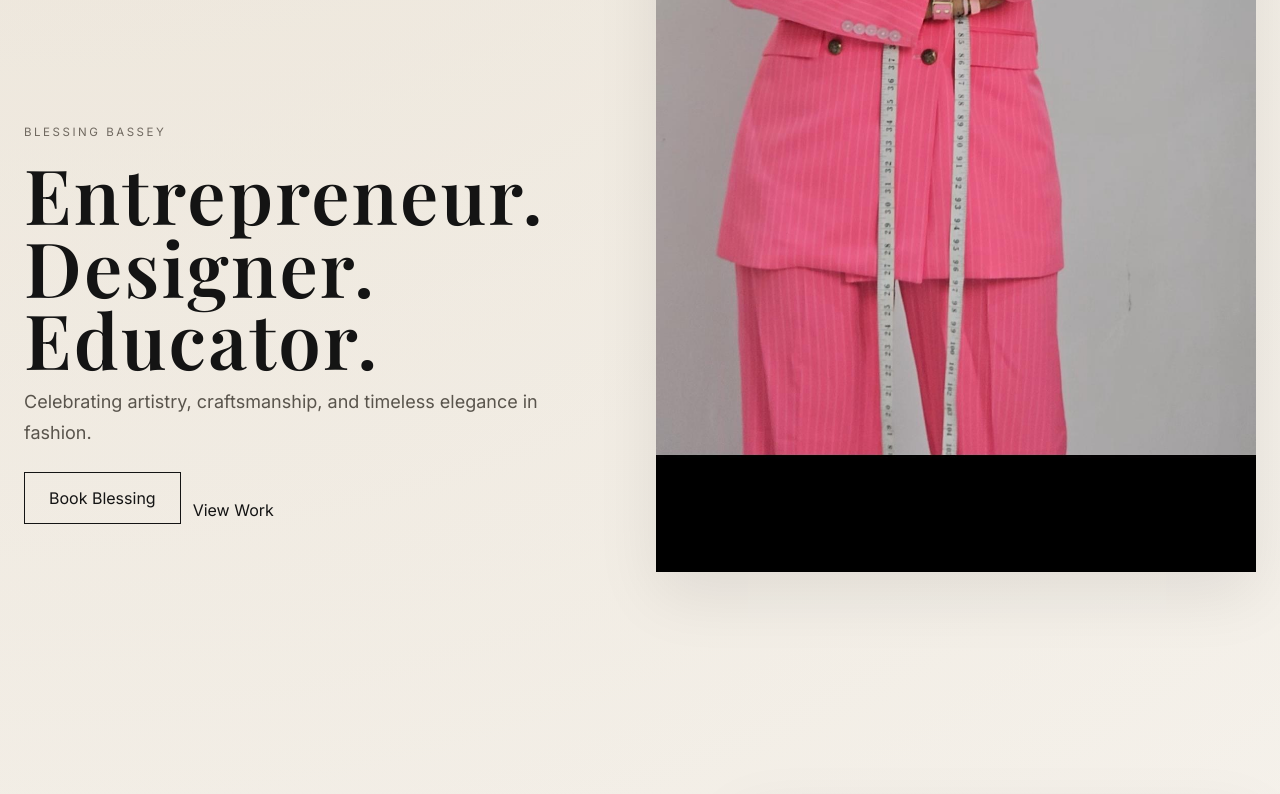
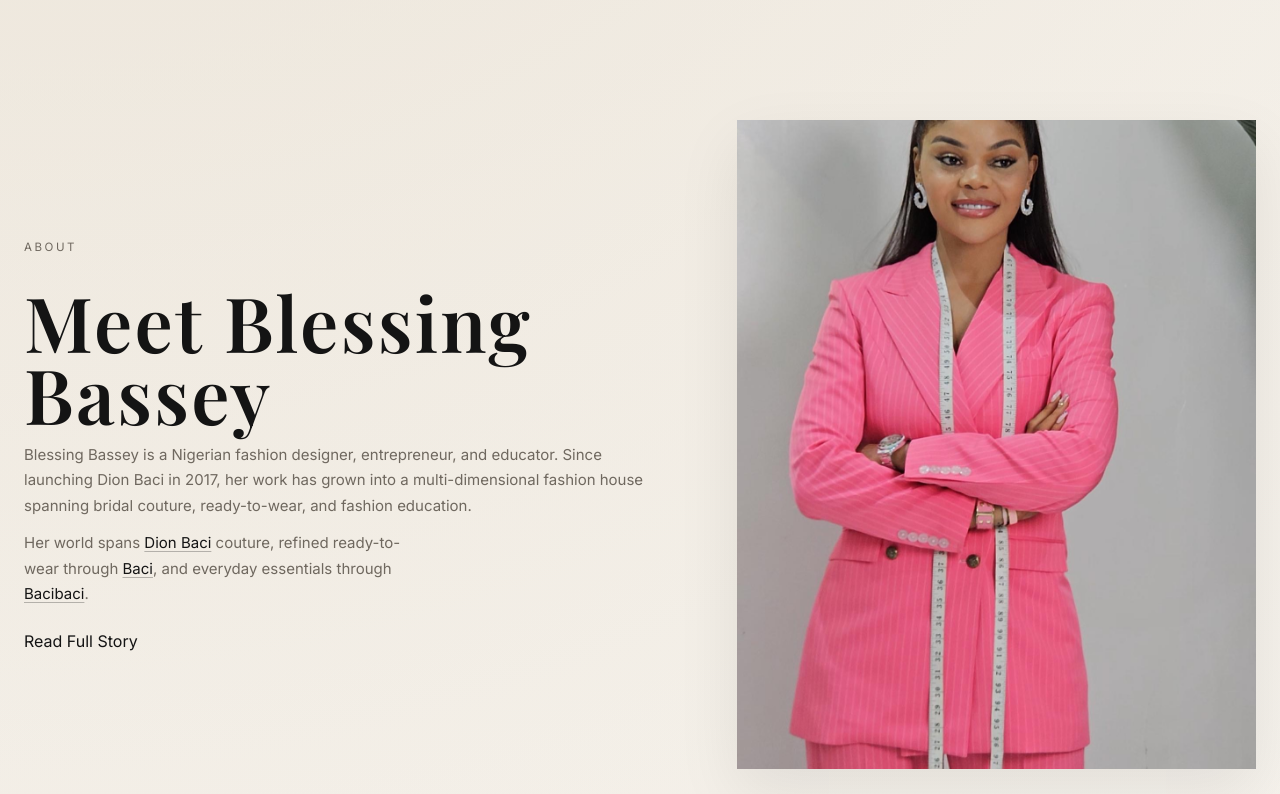
Before and after one commit to winnerbanjo/blessingdionbassey, a Next.js app: page / in a window 1280 px wide. Shown: the part 860-1654 px from the top of the page. Built offline with nearby package versions, Linux system fonts and the light colour scheme; a web font is replaced by a local one.

Commit message:
fix: restore hero image and update about image

```diff
--- a/app/page.tsx
+++ b/app/page.tsx
@@ -163,7 +163,7 @@ export default function Page() {
       <main>
         <section className="hero section" id="hero">
           <div className="hero-visual reveal reveal-image">
-            <img src="/images/media/feature.jpg" alt="Blessing Bassey featured media portrait" />
+            <img src="/images/ceo/portrait.jpg" alt="Blessing Bassey portrait" />
           </div>
           <div className="hero-copy reveal delayed-text">
             <p className="eyebrow">Blessing Bassey</p>
@@ -227,7 +227,7 @@ export default function Page() {
               </a>
             </div>
             <div className="about-visual reveal">
-              <img src="/images/ceo/about.jpg" alt="Blessing Bassey studio portrait" />
+              <img src="/images/media/feature.jpg" alt="Blessing Bassey featured media portrait" />
             </div>
           </div>
         </section>
```
